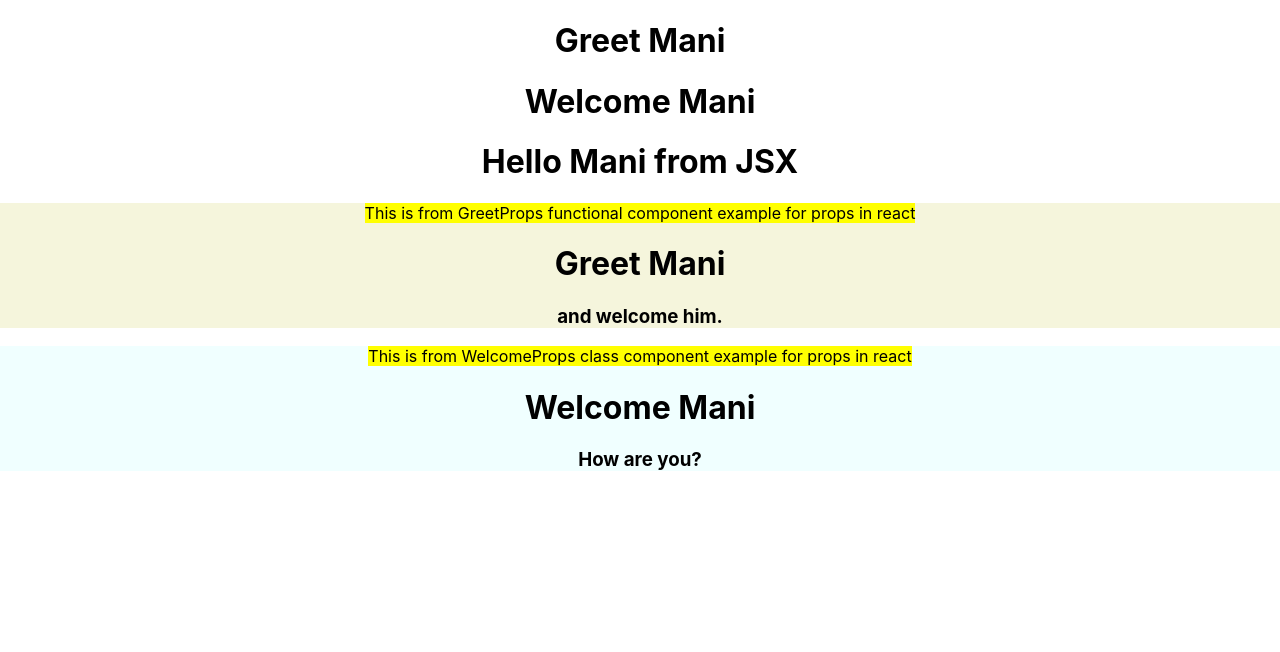
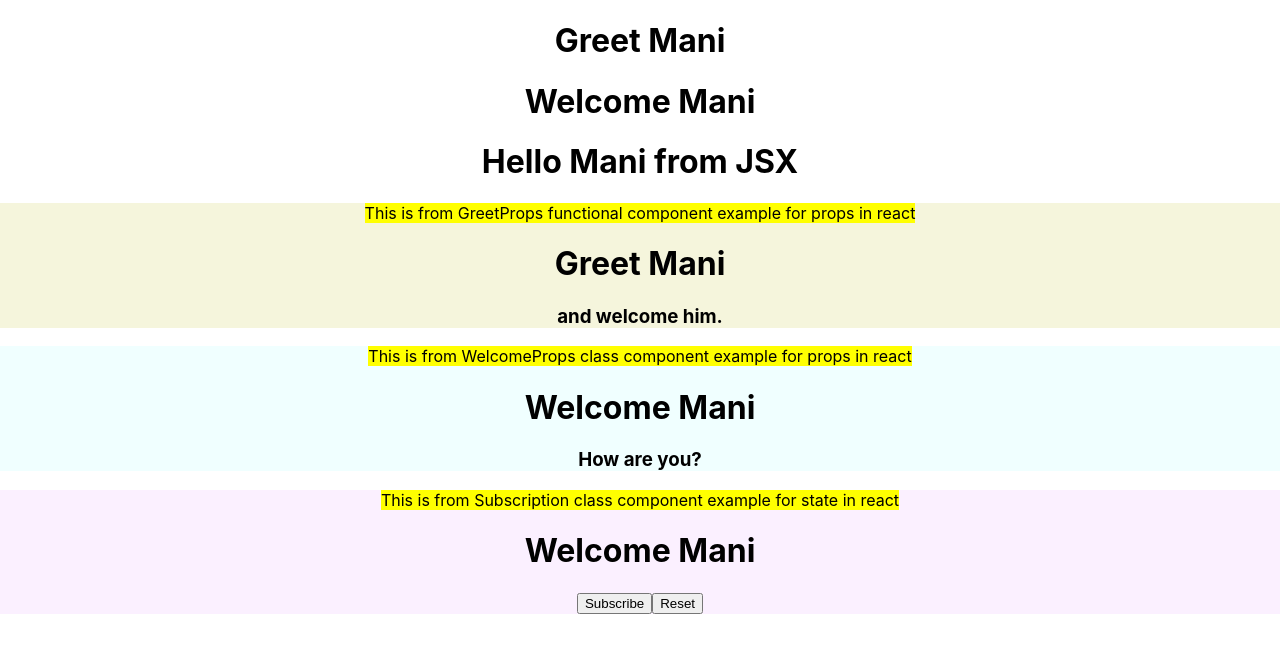
Before and after one commit to manikanta-annavarapu/react-learning, a React (Create React App) app in the folder react-js-app/: page / in a window 1280 px wide. Shown: the top 652 px of the page. Built offline with nearby package versions, Linux system fonts and the light colour scheme.

Commit message:
intro to state

```diff
--- a/react-js-app/src/App.js
+++ b/react-js-app/src/App.js
@@ -4,6 +4,7 @@ import GreetProps from "./props/GreetProps";
 import { Hello } from "./components/Hello";
 import Wel from "./components/Welcome";
 import WelcomeProps from "./props/WelcomeProps";
+import Subscription from "./state/Subscription";
 
 function App() {
   const name = "Mani";
@@ -20,6 +21,8 @@ function App() {
       <WelcomeProps name={name}>
         <h3>How are you?</h3>
       </WelcomeProps>
+
+      <Subscription name={name}></Subscription>
     </div>
   );
 }
--- /dev/null
+++ b/react-js-app/src/state/Subscription.js
@@ -0,0 +1,38 @@
+import React, { Component } from "react";
+
+class Subscription extends Component {
+  //this is how you get props in constructor
+  constructor(props) {
+    super();
+    console.log(props);
+    this.state = {
+      message: <h1>Welcome {props.name}</h1>,
+    };
+  }
+
+  changeMessage() {
+    this.setState({
+      message: <h1>Thank you for Subscription, {this.props.name}</h1>,
+    });
+  }
+
+  reset() {
+    this.setState({
+      message: <h1>Welcome {this.props.name}</h1>,
+    });
+  }
+  render() {
+    return (
+      <div style={{ background: "#fbf0ff" }}>
+        <mark>
+          This is from Subscription class component example for state in react
+        </mark>
+        {this.state.message}
+        <button onClick={() => this.changeMessage()}>Subscribe</button>
+        <button onClick={() => this.reset()}>Reset</button>
+      </div>
+    );
+  }
+}
+
+export default Subscription;
```
Also changed, not shown: react-js-app/notes/005_State.md (added, +14 -0 lines).
